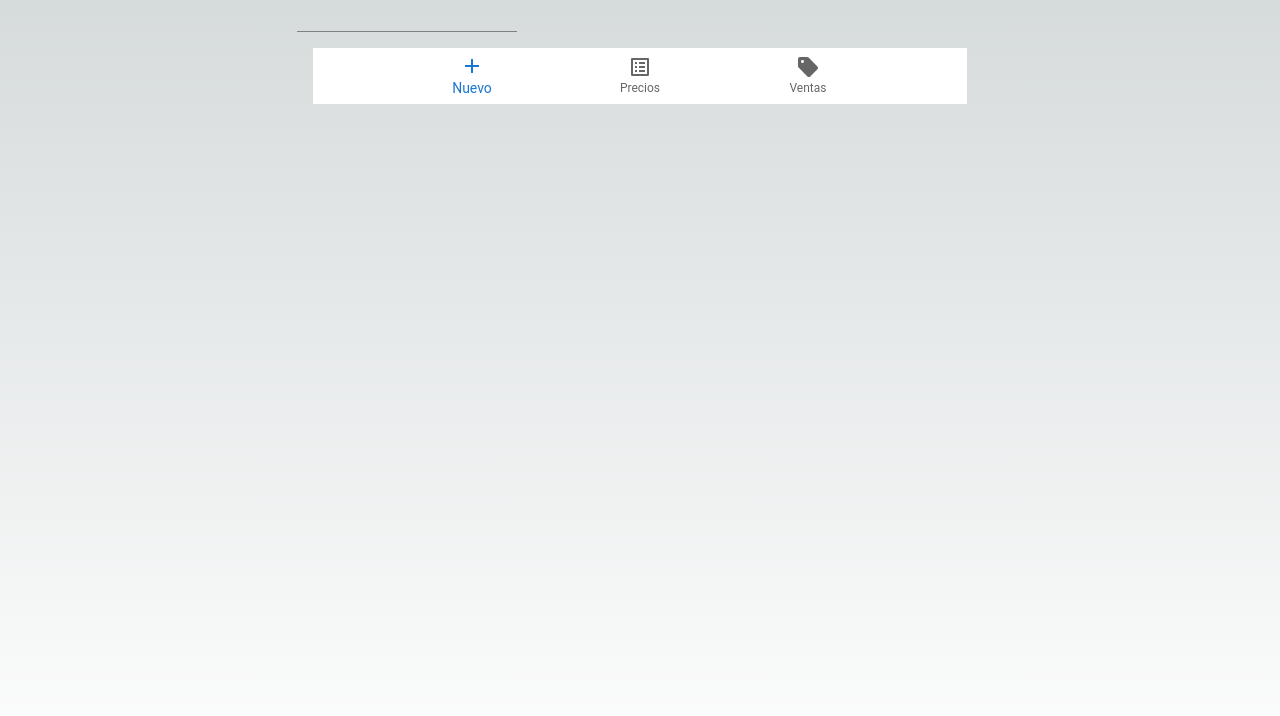
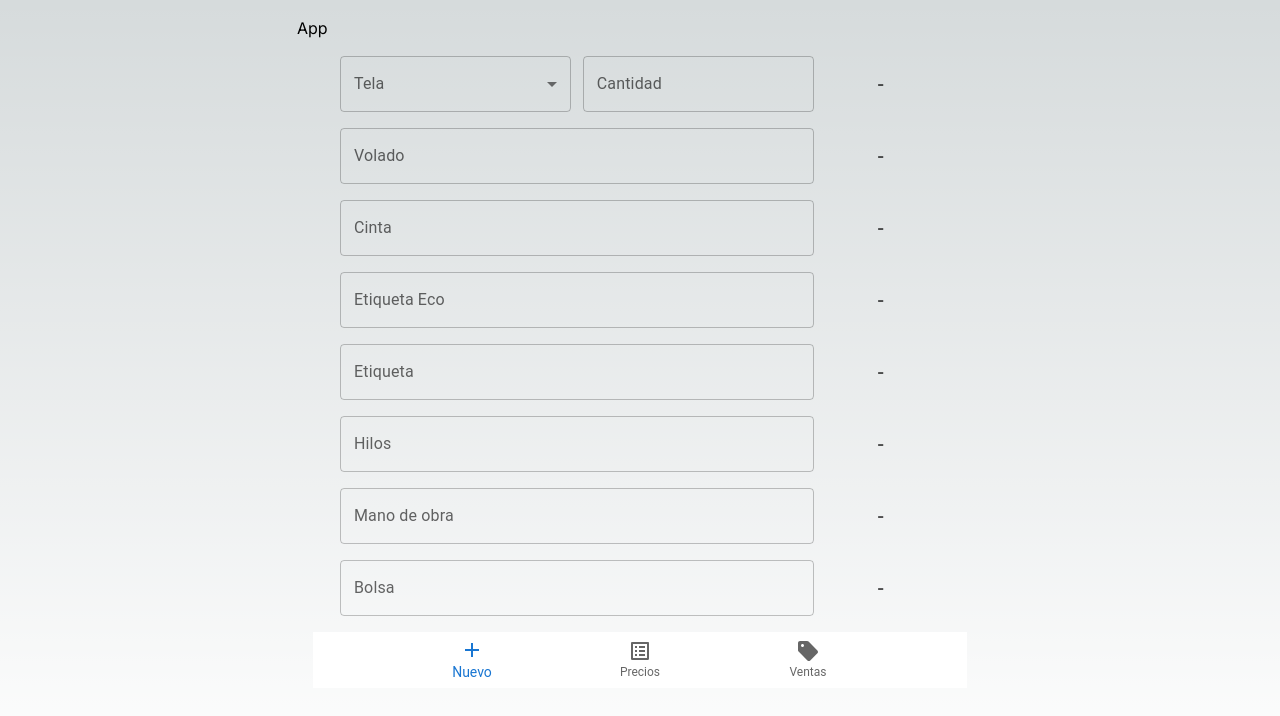
Before and after one commit to DamianBarzola/costos-app, a Next.js app: page / in a window 1280 px wide. Shown: the top 716 px of the page. Built offline with nearby package versions, Linux system fonts and the light colour scheme.

Commit message:
init templates

```diff
--- /dev/null
+++ b/src/app/error.js
@@ -0,0 +1,8 @@
+"use client";
+export default function error() {
+  return (
+    <div>
+      <h1>Error</h1>
+    </div>
+  );
+}
--- a/src/app/page.js
+++ b/src/app/page.js
@@ -1,11 +1,122 @@
 import { Navigator } from "@/components/Navigator.jsx";
-import { Input } from "@mui/material";
+import { Box, Input, MenuItem, TextField } from "@mui/material";
+const Data = [
+  {
+    id: 1,
+    name: "Tela",
+    type: "select",
+    amount: 1,
+    price: null,
+    subtotal: null,
+    options: [
+      { id: 1, name: "Tela 1", price: 500 },
+      { id: 2, name: "Tela 2", price: 500 },
+    ],
+  },
+  { id: 2, name: "Volado", type: "price", price: null, subtotal: null },
+  { id: 3, name: "Cinta", type: "price", price: null, subtotal: null },
+  {
+    id: 4,
+    name: "Etiqueta Eco",
+    type: "quantity",
+    price: 150,
+    amount: 1,
+    subtotal: null,
+  },
+  {
+    id: 5,
+    name: "Etiqueta",
+    type: "quantity",
+    price: 50,
+    amount: 1,
+    subtotal: null,
+  },
+  { id: 6, name: "Hilos", type: "price", price: null, subtotal: null },
+  {
+    id: 7,
+    name: "Mano de obra",
+    type: "quantity",
+    price: 1800,
+    amount: 1,
+    subtotal: null,
+  },
+  {
+    id: 8,
+    name: "Bolsa",
+    type: "quantity",
+    price: 50,
+    amount: 1,
+    subtotal: null,
+  },
+];
+
+function RowField({ rowData }) {
+  return (
+    <div className="flex justify-between gap-x-2">
+      <div className="w-4/5">
+        {rowData.type === "select" ? (
+          <div className="flex justify-around gap-x-3 w-100">
+            <TextField label={rowData.name} select variant="outlined" fullWidth>
+              {rowData.options.map((item) => (
+                <MenuItem key={item.id}>{item.name}</MenuItem>
+              ))}
+            </TextField>
+            <TextField
+              label="Cantidad"
+              variant="outlined"
+              type="number"
+              fullWidth
+            />
+          </div>
+        ) : rowData.type === "quantity" ? (
+          <TextField
+            label={rowData.name}
+            variant="outlined"
+            type="number"
+            fullWidth
+          />
+        ) : (
+          rowData.type === "price" && (
+            <TextField
+              label={rowData.name}
+              variant="outlined"
+              type="number"
+              fullWidth
+            />
+          )
+        )}
+      </div>
+      <div className="w-1/5 flex justify-center items-center">
+        <span>{rowData.subtotal ?? "-"}</span>
+      </div>
+    </div>
+  );
+}
 
 export default function Home() {
   return (
     <div class="flex justify-center min-h-screen">
       <main class="w-full max-w-[750px] px-4 sm:px-6 lg:px-8">
-        <Input />
+        <header className="my-4">
+          <h1>App</h1>
+        </header>
+        <Box
+          component="form"
+          noValidate
+          autoComplete="off"
+          sx={{
+            display: "flex",
+            flexDirection: "column",
+            gap: 2,
+            width: "100%",
+            maxWidth: 600,
+            margin: "0 auto",
+          }}
+        >
+          {Data.map((item) => (
+            <RowField rowData={item} key={item.id} />
+          ))}
+        </Box>
         <Navigator />
       </main>
     </div>
```
